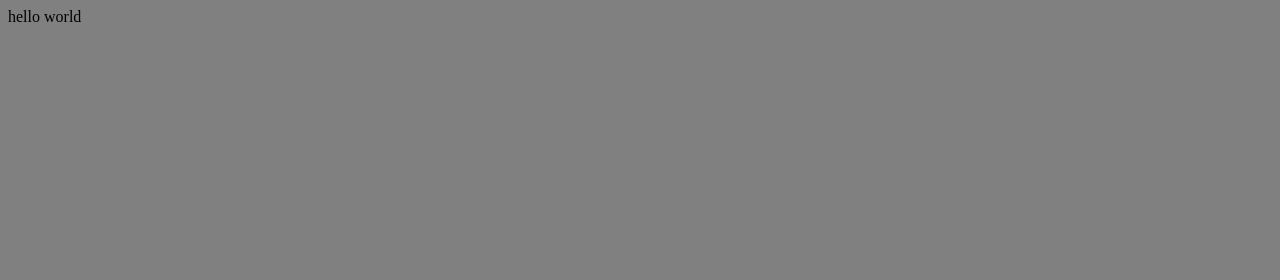
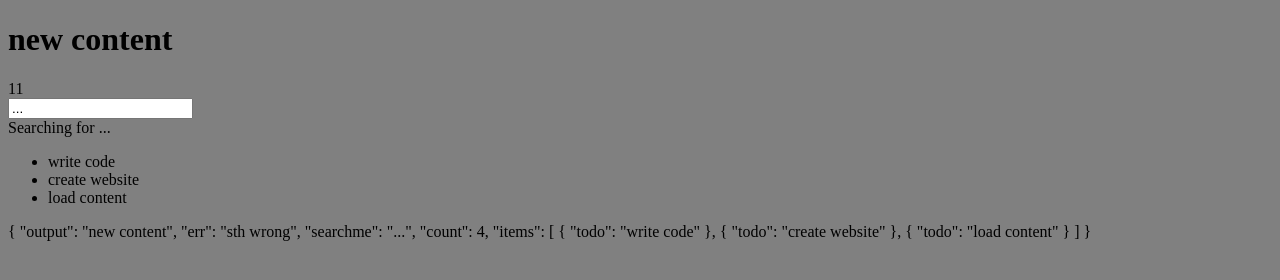
Before and after one commit to sklalaludek/vuejs-for-noobs, a plain HTML site: page vue-exercises/index.html in a window 1280 px wide. Drawn offline with nearby package versions, Linux system fonts and the light colour scheme.

Commit message:
my first try

```diff
--- a/vue-exercises/index.html
+++ b/vue-exercises/index.html
@@ -13,7 +13,19 @@
             <p class="browserupgrade">You are using an <strong>outdated</strong> browser. Please <a href="https://browsehappy.com/">upgrade your browser</a> to improve your experience and security.</p>
         <![endif]-->
         <div id="app">
-            {{output}}
+            <h1>{{output}}</h1>
+            <div>{{10 + 1}}</div>
+            <input v-model="searchme">
+            <div>
+                Searching for {{searchme}}
+            </div>
+            <ul>
+                <li v-for="index in items">
+                    {{index.todo}}
+                </li>
+            </ul>
+
+            <div>{{ $data  |  json }}</div>
         </div>
         <!-- Add your site or application content here -->
         <script src="https://cdn.jsdelivr.net/npm/vue"></script>
--- a/vue-exercises/js/main.js
+++ b/vue-exercises/js/main.js
@@ -1,7 +1,23 @@
-var data = {
-    output: 'hello world'
-};
-new Vue ({
+//lifecycle hooks
+//directives
+var vm = new Vue ({
     el: '#app',
-    data: data
+    data: {
+        output: 'Hello World',
+        err: 'sth wrong',
+        searchme: '...',
+        count: 4,
+        items: [{
+            todo: "write code"
+        }, {
+            todo: "create website"
+        }, {
+            todo: "load content"
+        }]
+    },
+    created: function () {
+        console.log('Instance created ' + this.output);
+    }
 });
+
+vm.output = "new content";
```
